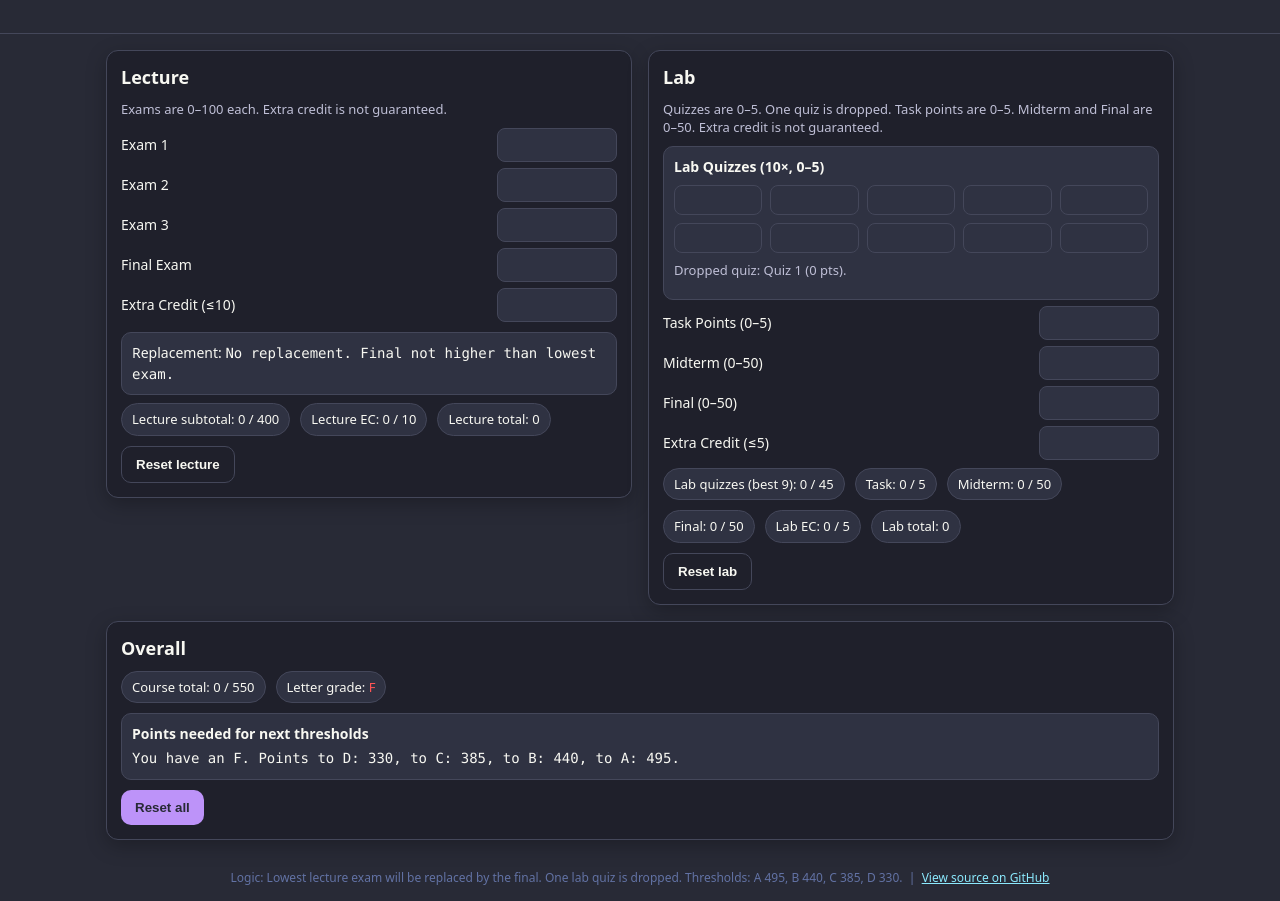
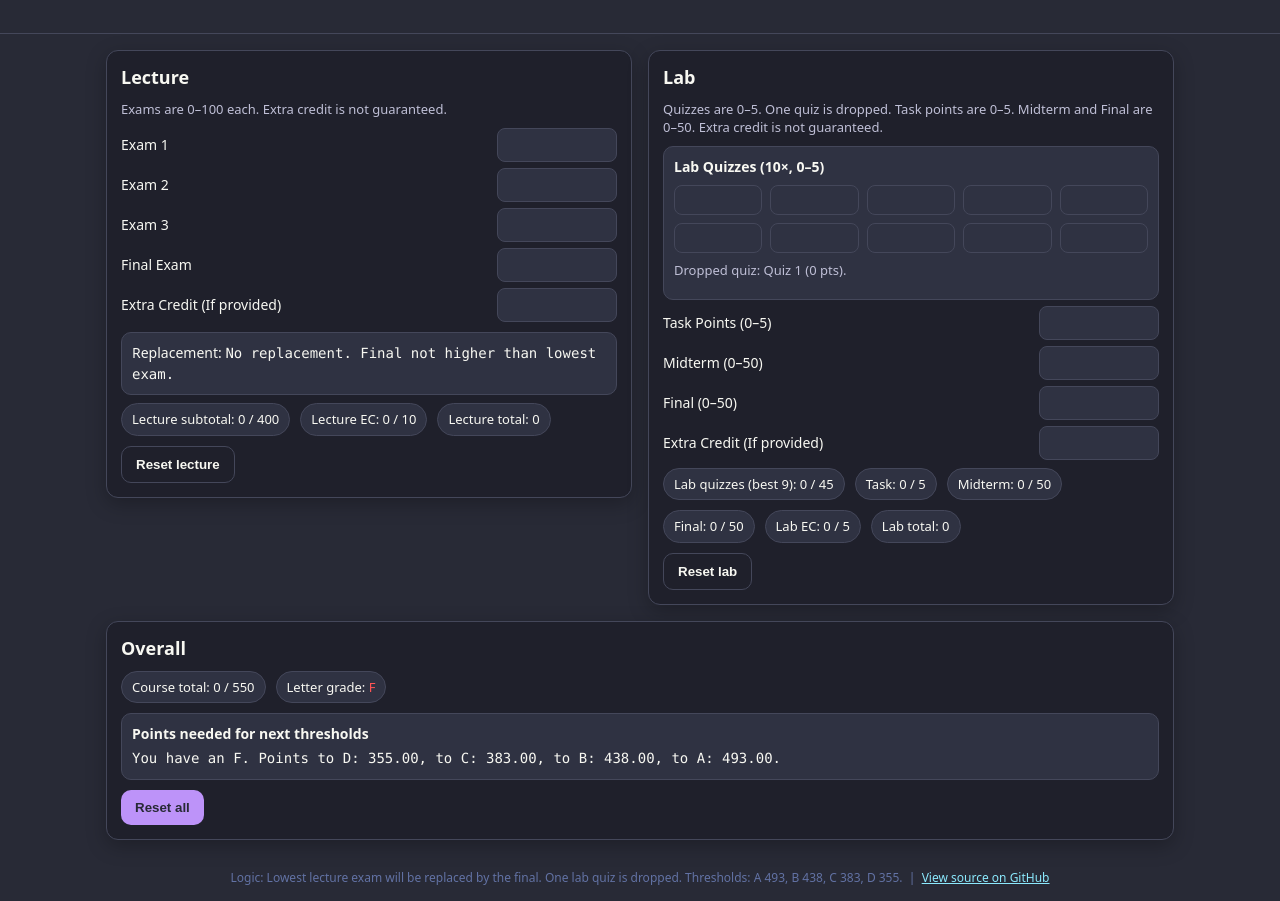
Before and after one commit to CalebHendren/micrograde, a plain HTML site: page index.html in a window 1280 px wide. Shown: the part 104-1005 px from the top of the page. Drawn offline with Linux system fonts and the light colour scheme.

Commit message:
Accounted for partial credit, fixed grade thresholds, updated README.md

```diff
--- a/index.html
+++ b/index.html
@@ -10,9 +10,9 @@
             If Final > lowest of Exams 1–3, drop that lowest exam and count Final twice.
           * Lab: 10 quizzes (5 pts each) with lowest one dropped → best 9 = 45 max,
             Task 5, Midterm 50, Final 50, EC ≤5.
-          * Course thresholds: A 495, B 440, C 385, D 330.
+          * Course thresholds: A 493, B 438, C 383, D 355.
       - UI shows: which lecture exam was replaced, which lab quiz was dropped,
-        lecture/lab totals, course total, letter, and non-negative points needed to next thresholds.
+        lecture/lab totals, course total, letter, and non-negative points needed to next thresholds (shown to 2 decimals).
     -->
     <meta charset="utf-8" />
     <meta name="viewport" content="width=device-width, initial-scale=1" />
@@ -160,7 +160,7 @@
             <div class="row"><label for="ex2">Exam 2</label><input id="ex2" type="number" min="0" max="100" step="1" value="" inputmode="decimal"></div>
             <div class="row"><label for="ex3">Exam 3</label><input id="ex3" type="number" min="0" max="100" step="1" value="" inputmode="decimal"></div>
             <div class="row"><label for="finalLec">Final Exam</label><input id="finalLec" type="number" min="0" max="100" step="1" value="" inputmode="decimal"></div>
-            <div class="row"><label for="ecLec">Extra Credit (≤10)</label><input id="ecLec" type="number" min="0" max="10" step="1" value="" inputmode="decimal"></div>
+            <div class="row"><label for="ecLec">Extra Credit (If provided)</label><input id="ecLec" type="number" min="0" max="10" step="1" value="" inputmode="decimal"></div>
 
             <!-- Replacement rule status -->
             <div class="box" id="lectureExplain">
@@ -208,7 +208,7 @@
             <div class="row"><label for="task">Task Points (0–5)</label><input id="task" type="number" min="0" max="5" step="1" inputmode="decimal"></div>
             <div class="row"><label for="mid">Midterm (0–50)</label><input id="mid" type="number" min="0" max="50" step="1" inputmode="decimal"></div>
             <div class="row"><label for="fin">Final (0–50)</label><input id="fin" type="number" min="0" max="50" step="1" inputmode="decimal"></div>
-            <div class="row"><label for="ecLab">Extra Credit (≤5)</label><input id="ecLab" type="number" min="0" max="5" step="1" inputmode="decimal"></div>
+            <div class="row"><label for="ecLab">Extra Credit (If provided)</label><input id="ecLab" type="number" min="0" max="5" step="1" inputmode="decimal"></div>
 
             <!-- Lab subtotals and total -->
             <div class="totals">
@@ -252,7 +252,7 @@
 
 <!-- Footer: summarizes rules and links to the repository -->
 <div class="footer">
-    Logic: Lowest lecture exam will be replaced by the final. One lab quiz is dropped. Thresholds: A 495, B 440, C 385, D 330.
+    Logic: Lowest lecture exam will be replaced by the final. One lab quiz is dropped. Thresholds: A 493, B 438, C 383, D 355.
     &nbsp;|&nbsp;
     <a href="https://github.com/CalebHendren/micrograde/" target="_blank" rel="noopener">View source on GitHub</a>
 </div>
@@ -308,7 +308,7 @@
         const total = totalNoEC + ec;
 
         // Update UI pills for lecture
-        document.getElementById('lecSubtotal').textContent = Math.round(totalNoEC - ec); // raw subtotal sans EC
+        document.getElementById('lecSubtotal').textContent = Math.round(totalNoEC); // subtotal sans EC
         document.getElementById('lecEC').textContent = ec.toString();
         document.getElementById('lecTotal').textContent = Math.round(total);
 
@@ -366,10 +366,10 @@
 
     // Map numeric total to letter grade based on fixed thresholds
     function letterFromTotal(total){
-        if (total >= 495) return 'A';
-        if (total >= 440) return 'B';
-        if (total >= 385) return 'C';
-        if (total >= 330) return 'D';
+        if (total >= 493) return 'A';
+        if (total >= 438) return 'B';
+        if (total >= 383) return 'C';
+        if (total >= 355) return 'D';
         return 'F';
     }
 
@@ -395,18 +395,19 @@
         );
 
         // Compose non-negative “points needed” text per current letter
-        const T = { A:495, B:440, C:385, D:330 };
+        const T = { A:493, B:438, C:383, D:355 };
+        const fmt = (x) => Math.max(0, x).toFixed(2);
         const lines = [];
         if (letter === 'A'){
             lines.push('You have an A.');
         } else if (letter === 'B'){
-            lines.push(`You have a B. Points to A: ${Math.max(0, T.A - course)}.`);
+            lines.push(`You have a B. Points to A: ${fmt(T.A - course)}.`);
         } else if (letter === 'C'){
-            lines.push(`You have a C. Points to B: ${Math.max(0, T.B - course)}, Points to A: ${Math.max(0, T.A - course)}.`);
+            lines.push(`You have a C. Points to B: ${fmt(T.B - course)}, Points to A: ${fmt(T.A - course)}.`);
         } else if (letter === 'D'){
-            lines.push(`You have a D. Points to C: ${Math.max(0, T.C - course)}, Points to B: ${Math.max(0, T.B - course)}, Points to A: ${Math.max(0, T.A - course)}.`);
+            lines.push(`You have a D. Points to C: ${fmt(T.C - course)}, Points to B: ${fmt(T.B - course)}, Points to A: ${fmt(T.A - course)}.`);
         } else { // F
-            lines.push(`You have an F. Points to D: ${Math.max(0, T.D - course)}, to C: ${Math.max(0, T.C - course)}, to B: ${Math.max(0, T.B - course)}, to A: ${Math.max(0, T.A - course)}.`);
+            lines.push(`You have an F. Points to D: ${fmt(T.D - course)}, to C: ${fmt(T.C - course)}, to B: ${fmt(T.B - course)}, to A: ${fmt(T.A - course)}.`);
         }
         document.getElementById('targets').textContent = lines.join(' ');
     }
```
Also changed, not shown: 1 other file.
